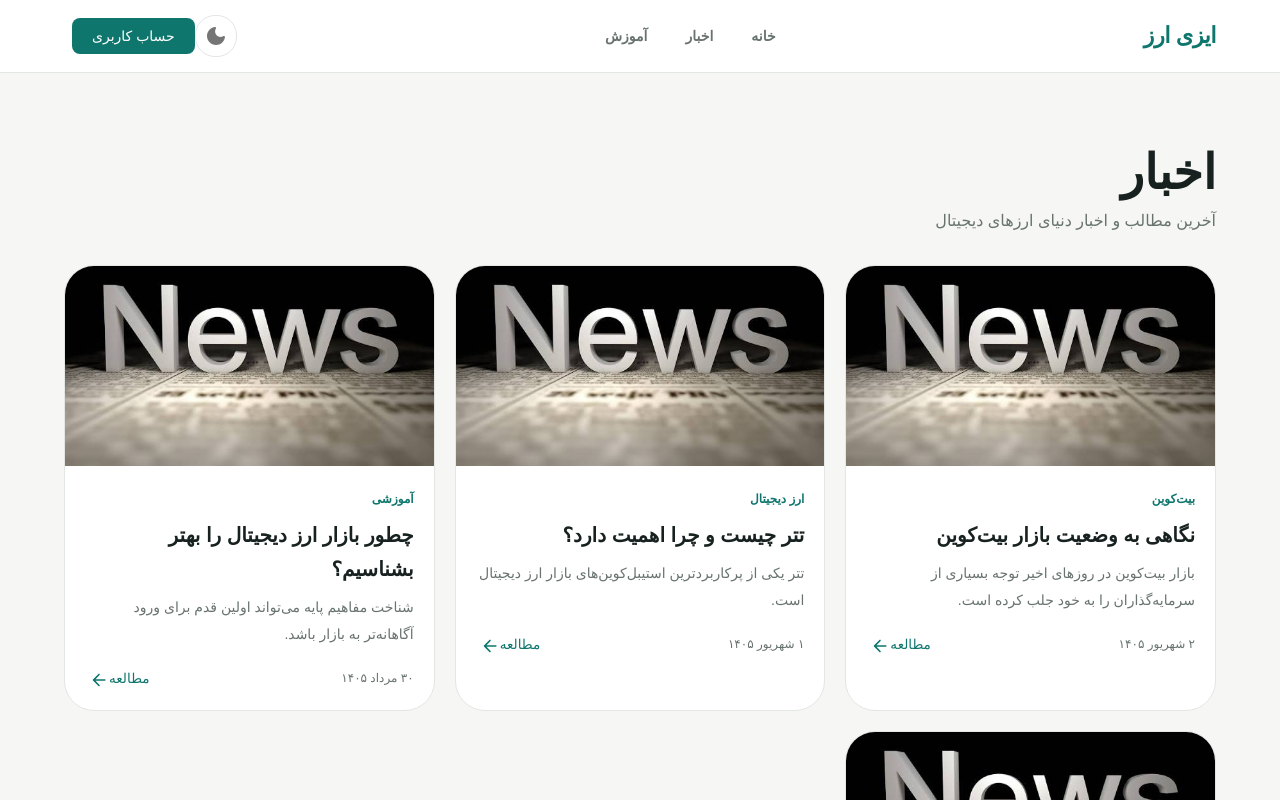
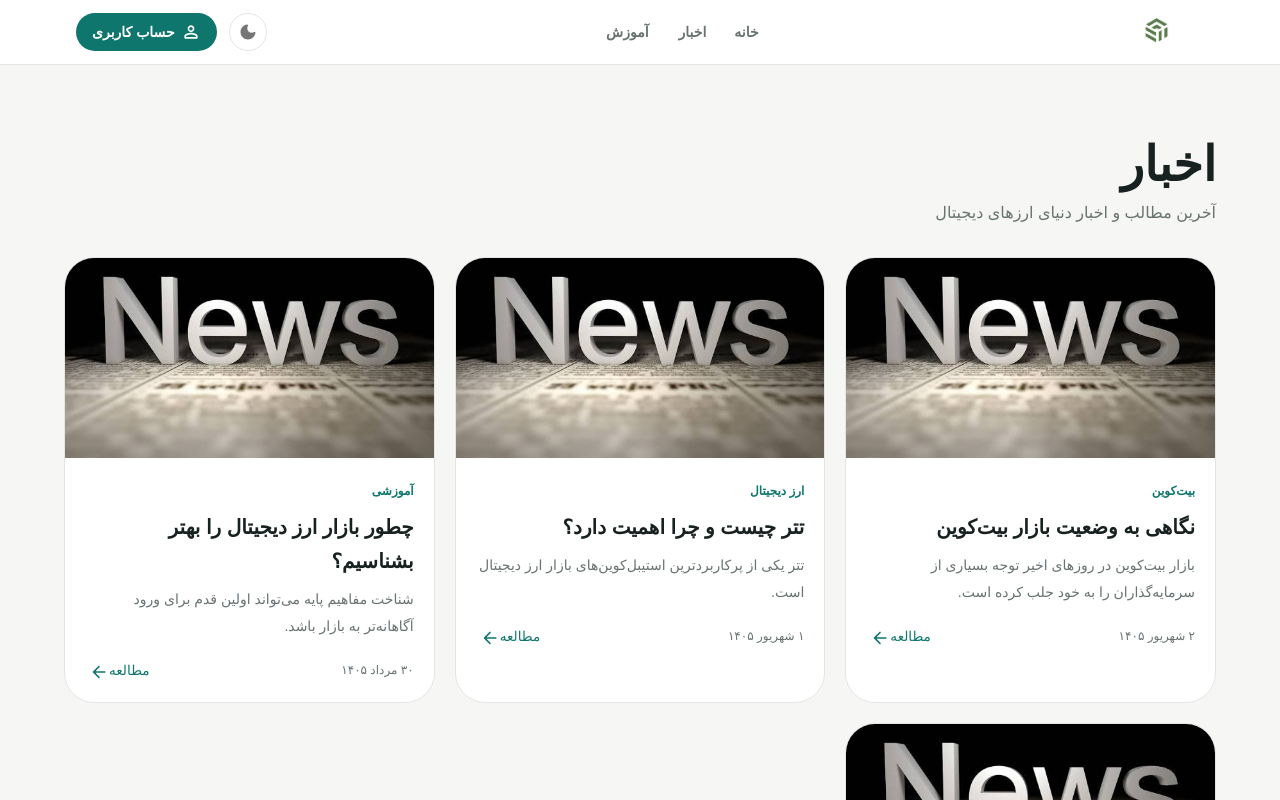
Before and after one commit to WH0M4N/EazyArz, a Next.js app: page /news in a window 1280 px wide. Shown: the top 800 px of the page. Built offline with nearby package versions, Linux system fonts and the light colour scheme.

Commit message:
Fix the navbar sandwitch menu not working and add the final touches to the navbar and theme switch button

```diff
--- a/src/components/layout/Navbar.tsx
+++ b/src/components/layout/Navbar.tsx
@@ -1,9 +1,15 @@
 "use client";
+
 import {
   AppBar,
+  Box,
   Button,
   Container,
+  Drawer,
   IconButton,
+  List,
+  ListItemButton,
+  ListItemText,
   Stack,
   Toolbar,
   Tooltip,
@@ -13,9 +19,16 @@ import {
 import DarkModeRoundedIcon from "@mui/icons-material/DarkModeRounded";
 import LightModeRoundedIcon from "@mui/icons-material/LightModeRounded";
 import MenuRoundedIcon from "@mui/icons-material/MenuRounded";
+import CloseRoundedIcon from "@mui/icons-material/CloseRounded";
+import PersonOutlineRoundedIcon from "@mui/icons-material/PersonOutlineRounded";
+import ArrowBackIosNewRoundedIcon from "@mui/icons-material/ArrowBackIosNewRounded";
 
 import Link from "next/link";
+import Image from "next/image";
+import { useState } from "react";
+
 import { useAppTheme } from "../providers/ThemeProvider";
+import logo from "../../assests/Images/logo.png";
 
 const navItems = [
   {
@@ -35,7 +48,14 @@ const navItems = [
 export default function Navbar() {
   const { mode, toggleTheme } = useAppTheme();
 
+  const [mobileMenuOpen, setMobileMenuOpen] = useState(false);
+
+  const closeMobileMenu = () => {
+    setMobileMenuOpen(false);
+  };
+
   return (
+    <>
       <AppBar
         position="sticky"
         elevation={0}
@@ -51,31 +71,45 @@ export default function Navbar() {
             disableGutters
             sx={{
               minHeight: {
-              xs: 64,
-              md: 72,
+                xs: 58,
+                md: 64,
+              },
+              height: {
+                xs: 58,
+                md: 64,
               },
               display: "flex",
               justifyContent: "space-between",
             }}
           >
             {/* Logo */}
-          <Typography
+            <Box
               component={Link}
               href="/"
               sx={{
+                display: "flex",
+                alignItems: "center",
                 textDecoration: "none",
-              color: "primary.main",
-              fontSize: "1.4rem",
-              fontWeight: 800,
-              letterSpacing: "-0.5px",
+                height: "100%",
               }}
             >
-            ایزی ارز
-          </Typography>
+              <Image
+                src={logo}
+                alt="EasyArz"
+                width={120}
+                height={70}
+                priority
+                style={{
+                  width: "120px",
+                  height: "55px",
+                  objectFit: "contain",
+                }}
+              />
+            </Box>
             {/* Desktop Navigation */}
             <Stack
               direction="row"
-            spacing={0.5}
+              spacing={0.25}
               sx={{
                 display: {
                   xs: "none",
@@ -89,9 +123,11 @@ export default function Navbar() {
                   component={Link}
                   href={item.href}
                   sx={{
+                    minWidth: "auto",
+                    px: 1.75,
+                    py: 0.75,
                     color: "text.secondary",
                     fontWeight: 600,
-                  px: 2,
 
                     "&:hover": {
                       color: "primary.main",
@@ -105,66 +141,239 @@ export default function Navbar() {
             </Stack>
             {/* Actions */}
             <Stack direction="row" alignItems="center" spacing={1}>
-            {/* Theme Switch */}
+              {/* Theme */}
+
               <Tooltip title={mode === "light" ? "حالت تاریک" : "حالت روشن"}>
                 <IconButton
                   onClick={toggleTheme}
                   aria-label="تغییر حالت نمایش"
                   sx={{
-                  width: 42,
-                  height: 42,
+                    width: 38,
+                    height: 38,
                     border: "1px solid",
                     borderColor: "divider",
                     borderRadius: 2,
 
                     transition:
-                    "transform 0.25s ease, background-color 0.25s ease",
+                      "transform 0.2s ease, background-color 0.2s ease",
 
                     "&:hover": {
                       bgcolor: "action.hover",
-                    transform: "rotate(15deg)",
+                      transform: "rotate(12deg)",
                     },
                   }}
                 >
                   {mode === "light" ? (
-                  <DarkModeRoundedIcon />
+                    <DarkModeRoundedIcon sx={{ fontSize: 20 }} />
                   ) : (
-                  <LightModeRoundedIcon />
+                    <LightModeRoundedIcon sx={{ fontSize: 20 }} />
                   )}
                 </IconButton>
               </Tooltip>
 
-            {/* Profile Button */}
+              {/* Desktop Profile */}
+
               <Button
                 component={Link}
                 href="/profile"
                 variant="contained"
+                startIcon={
+                  <PersonOutlineRoundedIcon
                     sx={{
-                px: 2.5,
+                      marginLeft: "10px",
+                    }}
+                  />
+                }
+                sx={{
+                  minHeight: 38,
+                  pl: 2,
+                  pr: 1,
+                  borderRadius: 2,
+                  fontWeight: 600,
+                  marginX: "12px !important",
+
                   display: {
                     xs: "none",
                     sm: "inline-flex",
+                  },
+
+                  transition: "transform 0.2s ease, box-shadow 0.2s ease",
+
+                  "&:hover": {
+                    transform: "translateY(-1px)",
+                    boxShadow: "0 5px 14px rgba(15, 118, 110, 0.2)",
                   },
                 }}
               >
                 حساب کاربری
               </Button>
 
-            {/* Mobile Menu */}
+              {/* Mobile Menu Button */}
 
               <IconButton
+                onClick={() => setMobileMenuOpen(true)}
+                aria-label="باز کردن منو"
                 sx={{
+                  width: 40,
+                  height: 40,
+
                   display: {
                     xs: "flex",
                     md: "none",
                   },
+
+                  border: "1px solid",
+                  borderColor: "divider",
+                  borderRadius: 2,
+
+                  transition: "background-color 0.2s ease, transform 0.2s ease",
+
+                  "&:hover": {
+                    bgcolor: "action.hover",
+                    transform: "translateY(-1px)",
+                  },
                 }}
               >
-              <MenuRoundedIcon />
+                <MenuRoundedIcon sx={{ fontSize: 23 }} />
               </IconButton>
             </Stack>
           </Toolbar>
         </Container>
       </AppBar>
+
+      {/* ================= MOBILE DRAWER ================= */}
+
+      <Drawer
+        anchor="right"
+        open={mobileMenuOpen}
+        onClose={closeMobileMenu}
+        PaperProps={{
+          sx: {
+            width: {
+              xs: "82%",
+              sm: 360,
+            },
+            bgcolor: "background.paper",
+            color: "text.primary",
+          },
+        }}
+      >
+        {/* Drawer Header */}
+
+        <Stack
+          direction="row"
+          alignItems="center"
+          justifyContent="space-between"
+          sx={{
+            px: 2,
+            height: 64,
+            borderBottom: "1px solid",
+            borderColor: "divider",
+          }}
+        >
+          <Typography
+            sx={{
+              fontWeight: 700,
+              fontSize: "1.1rem",
+            }}
+          >
+            منوی ایزی ارز
+          </Typography>
+
+          <IconButton
+            onClick={closeMobileMenu}
+            aria-label="بستن منو"
+            size="small"
+          >
+            <CloseRoundedIcon />
+          </IconButton>
+        </Stack>
+
+        {/* Navigation */}
+
+        <List
+          disablePadding
+          sx={{
+            px: 1.5,
+            py: 2,
+          }}
+        >
+          {navItems.map((item) => (
+            <ListItemButton
+              key={item.href}
+              component={Link}
+              href={item.href}
+              onClick={closeMobileMenu}
+              sx={{
+                minHeight: 48,
+                borderRadius: 2,
+                mb: 0.5,
+                px: 2,
+
+                "&:hover": {
+                  bgcolor: "action.hover",
+                  color: "primary.main",
+                },
+              }}
+            >
+              <ListItemText
+                primary={item.label}
+                primaryTypographyProps={{
+                  fontWeight: 600,
+                }}
+              />
+
+              <ArrowBackIosNewRoundedIcon
+                sx={{
+                  fontSize: 15,
+                  color: "text.secondary",
+                }}
+              />
+            </ListItemButton>
+          ))}
+
+          {/* Profile */}
+
+          <ListItemButton
+            component={Link}
+            href="/profile"
+            onClick={closeMobileMenu}
+            sx={{
+              minHeight: 52,
+              mt: 1,
+              borderRadius: 2,
+              px: 2,
+
+              bgcolor: "primary.main",
+              color: "primary.contrastText",
+
+              "&:hover": {
+                bgcolor: "primary.dark",
+              },
+            }}
+          >
+            <PersonOutlineRoundedIcon
+              sx={{
+                ml: 1,
+                fontSize: 21,
+              }}
+            />
+
+            <ListItemText
+              primary="حساب کاربری"
+              primaryTypographyProps={{
+                fontWeight: 600,
+              }}
+            />
+
+            <ArrowBackIosNewRoundedIcon
+              sx={{
+                fontSize: 15,
+              }}
+            />
+          </ListItemButton>
+        </List>
+      </Drawer>
+    </>
   );
 }
--- a/src/components/providers/ThemeProvider.tsx
+++ b/src/components/providers/ThemeProvider.tsx
@@ -1,7 +1,9 @@
 "use client";
+
 import {
   createContext,
   useContext,
+  useEffect,
   useMemo,
   useState,
   type ReactNode,
@@ -18,17 +20,52 @@ interface ThemeContextType {
 
 const ThemeContext = createContext<ThemeContextType | undefined>(undefined);
 
+const STORAGE_KEY = "easyarz-theme";
+
 export default function ThemeProvider({ children }: { children: ReactNode }) {
   const [mode, setMode] = useState<ThemeMode>("light");
+  const [mounted, setMounted] = useState(false);
 
-  const theme = useMemo(() => getTheme(mode), [mode]);
+  // Load saved theme once on the client
+  useEffect(() => {
+    const savedTheme = window.localStorage.getItem(STORAGE_KEY);
+
+    if (savedTheme === "dark" || savedTheme === "light") {
+      setMode(savedTheme);
+    }
+
+    setMounted(true);
+  }, []);
+
+  // Save theme whenever it changes
+  useEffect(() => {
+    if (!mounted) return;
+
+    window.localStorage.setItem(STORAGE_KEY, mode);
+  }, [mode, mounted]);
+
+  const theme = useMemo(() => {
+    return getTheme(mode);
+  }, [mode]);
 
   const toggleTheme = () => {
-    setMode((current) => (current === "light" ? "dark" : "light"));
+    setMode((currentMode) => {
+      const newMode = currentMode === "light" ? "dark" : "light";
+
+      // Save immediately
+      window.localStorage.setItem(STORAGE_KEY, newMode);
+
+      return newMode;
+    });
   };
 
   return (
-    <ThemeContext.Provider value={{ mode, toggleTheme }}>
+    <ThemeContext.Provider
+      value={{
+        mode,
+        toggleTheme,
+      }}
+    >
       <MuiThemeProvider theme={theme}>
         <CssBaseline />
         {children}
```
Also changed, not shown: src/assests/Images/logo.png. Lines whose indentation alone changed are shown as unchanged.
